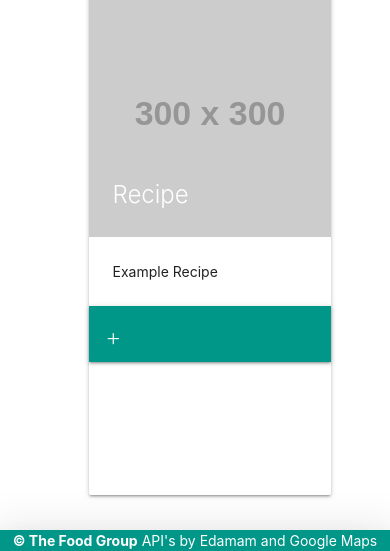
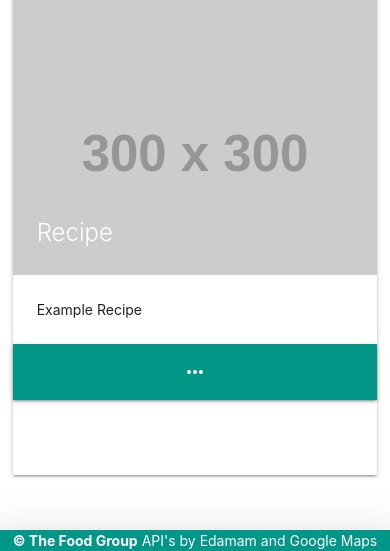
Before and after one commit to AndrewMorrow/Food-Group, a plain HTML site: page index.html in a window 390 px wide. Shown: the part 293-844 px from the top of the page. Drawn offline with nearby package versions, Linux system fonts and the light colour scheme; placeholder pictures from the web are drawn by us.

Commit message:
nav menus and modals updated

```diff
--- a/assets/css/style.css
+++ b/assets/css/style.css
@@ -14,7 +14,10 @@ footer {
     text-align: center;
 }
 
-
+.nav-wrapper {
+    display: flex;
+    justify-content: space-around;
+}
 
 .theFoodGroup{
     font-size: 2rem !important;
@@ -24,9 +27,11 @@ footer {
     margin-top: 3rem;
 }
 
-/* .container {
-    display: flex;
-    justify-content: center;
-    align-items: center;
+.container {
+ width: auto;
+ margin: 0 auto;
+}
 
-} */
+.card-image{
+width: auto;
+}
--- a/index.html
+++ b/index.html
@@ -22,6 +22,7 @@
   </head>
 
   <body>
+    <div class="navbar-fixed">
       <nav>
         <div class="nav-wrapper teal z-depth-5">
           <a href="#!" class="theFoodGroup"> The Food Group</a>
@@ -30,13 +31,22 @@
           >
           <ul class="right hide-on-med-and-down">
             <li><a href="#" class="home">Home</a></li>
-          <li><a class="waves-effect waves-light modal-trigger" href="#modal3">Favorites</a></li>
-          <li><a class="waves-effect waves-light modal-trigger" href="#modal4">History</a></li>
+            <li>
+              <a class="waves-effect waves-light modal-trigger" href="#modal3"
+                >Favorites</a
+              >
+            </li>
+            <li>
+              <a class="waves-effect waves-light modal-trigger" href="#modal4"
+                >History</a
+              >
+            </li>
           </ul>
         </div>
       </nav>
-
+    </div>
     <ul class="sidenav" id="mobile-demo">
+      <li><h4 class="teal white-text center-align">The Food Group</h4></li>
       <li><a href="#" class="home">Home</a></li>
       <li><a href="#modal3" class="favorites modal-trigger">Favorites</a></li>
       <li><a href="#modal4" class="history modal-trigger">History</a></li>
@@ -46,60 +56,78 @@
 
     <div class="container">
       <div class="row">
-        <div class="input-field col s9 offset-2  m7 marginTop offset-3">
+        <div class="input-field col s9 offset-2 m7 marginTop offset-3">
           <input id="searchRepF" type="text" class="validate" />
           <label class="active" for="searchRepF">Search Recipe</label>
           <span>
             <a class="waves-effect waves-light btn">Search</a>
-
           </span>
         </div>
       </div>
       <div class="row">
-        <div class="col s9 m7 push-s2">
-
+        <div class="">
           <h4 class="light">What they type</h4>
           <div class="card large">
             <div class="card-image">
-              <img src="https://via.placeholder.com/300x300" alt="Example of a recipe picture">
+              <img
+                class="responsive-img"
+                src="https://via.placeholder.com/300x300"
+                alt="Example of a recipe picture"
+              />
               <span class="card-title">Recipe</span>
             </div>
             <div class="card-content">
               <p>Example Recipe</p>
             </div>
 
+
+              <!-- Card nav -->
             <nav>
               <div class="nav-wrapper teal">
-
-                <a href="#" data-target="mobile-demo2" class="sidenav-trigger"><i class="material-icons text-darken-5">&#43</i></a>
+                <a href="#" data-target="mobile-demo2" class="sidenav-trigger"
+                  ><i class="material-icons text-darken-5"
+                    >more_horiz</i
+                  ></a
+                >
 
                 <ul class="right hide-on-med-and-down">
-                  <li><a class="waves-effect waves-light btn-small modal-trigger" href="#modal1">Ingredients</a></li>
-                  <li><a class="waves-effect waves-light btn-small modal-trigger" href="#modal2">Grocery Stores</a></li>
-                  <li><a class="waves-effect waves-light btn-small"><i class="material-icons right">favorite</i>Add</a></li>
-
+                  <li>
+                    <a
+                      class="waves-effect waves-light btn-small modal-trigger"
+                      href="#modal1"
+                      >Ingredients</a
+                    >
+                  </li>
+                  <li>
+                    <a
+                      class="waves-effect waves-light btn-small modal-trigger"
+                      href="#modal2"
+                      >Grocery Stores</a
+                    >
+                  </li>
+                  <li>
+                    <a class="waves-effect waves-light btn-small"
+                      ><i class="material-icons right">favorite</i>Add</a
+                    >
+                  </li>
                 </ul>
               </div>
             </nav>
 
             <ul class="sidenav" id="mobile-demo2">
+              <li><h4 class="teal white-text center-align">The Recipe</h4></li>
               <li><a href="#modal1" class="modal-trigger">Ingredients</a></li>
-              <li><a href="#modal2" class="modal-trigger">Grocery Stores</a></li>
+              <li>
+                <a href="#modal2" class="modal-trigger">Grocery Stores</a>
+              </li>
               <li><a href="#">Add Fav</a></li>
+            </ul>
+            <!-- Card nav End -->
 
-            </ul>
-
-            <!-- <div class="card-action center-align">
-              <a class="waves-effect waves-light btn modal-trigger" href="#modal1">Ingredients</a>
-              <a class="waves-effect waves-light btn modal-trigger" href="#modal2">Grocery Stores</a>
-            </div> -->
           </div>
         </div>
       </div>
     </div>
-
-
-
 
     <!-- Modal Structure -->
     <!-- Ingredients -->
@@ -109,7 +137,9 @@
         <p>A bunch of text</p>
       </div>
       <div class="modal-footer">
-        <a href="#!" class="modal-close waves-effect waves-green btn-flat">Done</a>
+        <a href="#!" class="modal-close waves-effect waves-green btn-flat"
+          >Done</a
+        >
       </div>
     </div>
     <!-- Maps -->
@@ -119,7 +149,9 @@
         <p>A bunch of text</p>
       </div>
       <div class="modal-footer">
-        <a href="#!" class="modal-close waves-effect waves-green btn-flat">Done</a>
+        <a href="#!" class="modal-close waves-effect waves-green btn-flat"
+          >Done</a
+        >
       </div>
     </div>
     <!-- Fav -->
@@ -127,10 +159,11 @@
       <div class="modal-content">
         <h4>Favorites</h4>
         <p>A bunch of text</p>
-
       </div>
       <div class="modal-footer">
-        <a href="#!" class="modal-close waves-effect waves-green btn-flat">Done</a>
+        <a href="#!" class="modal-close waves-effect waves-green btn-flat"
+          >Done</a
+        >
       </div>
     </div>
     <!-- History -->
@@ -138,10 +171,11 @@
       <div class="modal-content">
         <h4>History</h4>
         <p>A bunch of text</p>
-
       </div>
       <div class="modal-footer">
-        <a href="#!" class="modal-close waves-effect waves-green btn-flat">Done</a>
+        <a href="#!" class="modal-close waves-effect waves-green btn-flat"
+          >Done</a
+        >
       </div>
     </div>
 
```
Lines whose indentation alone changed are shown as unchanged.
